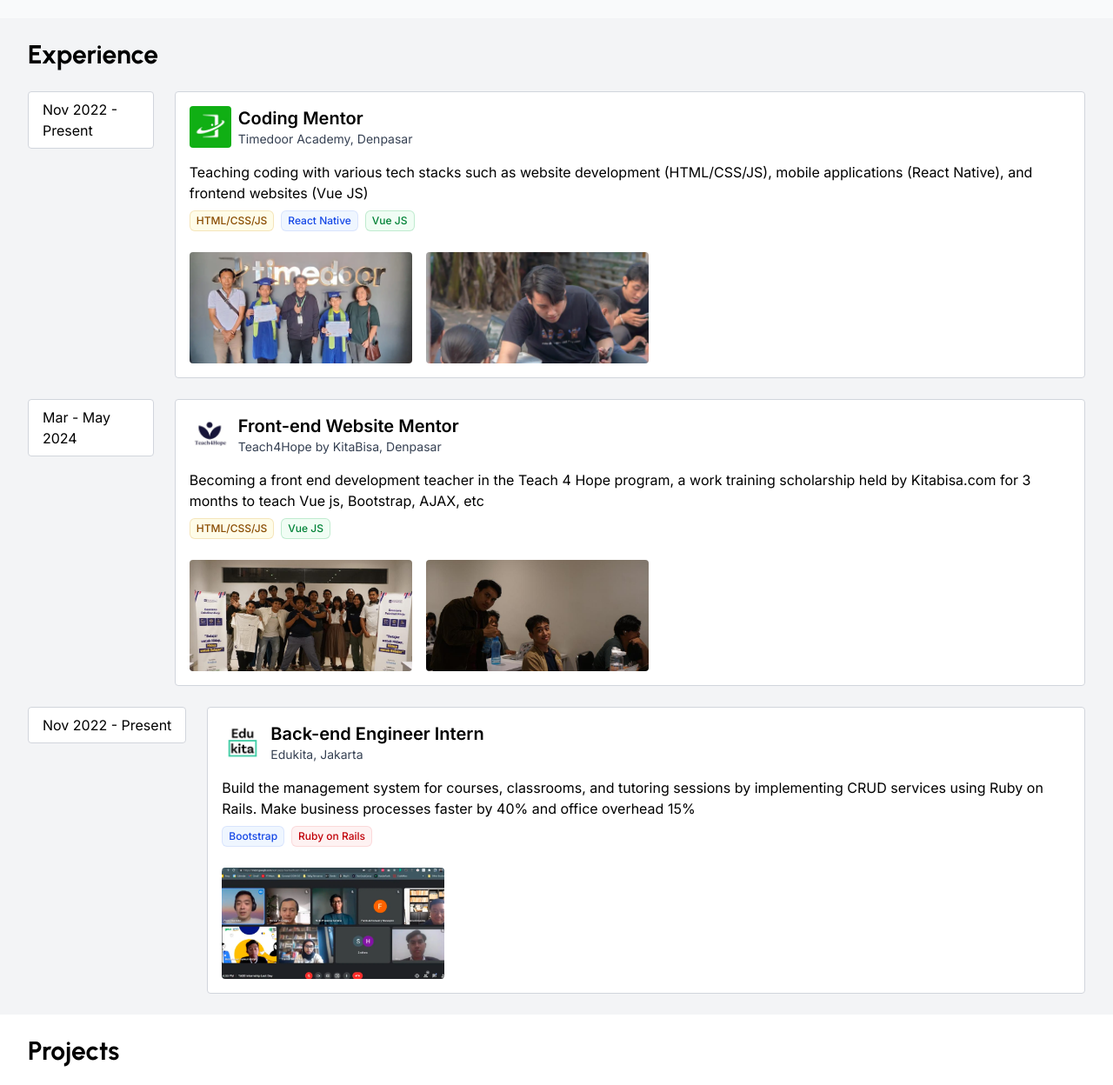
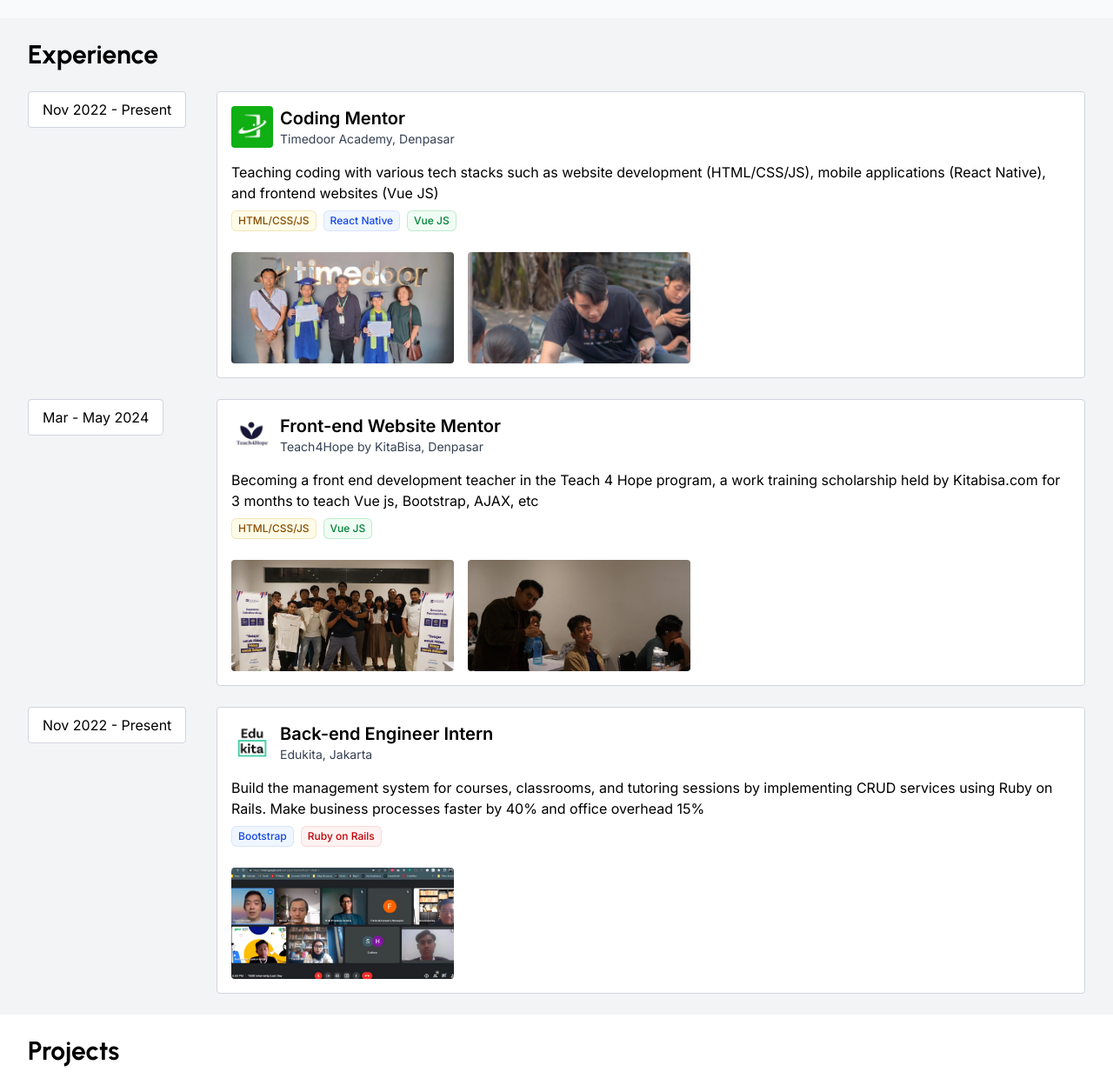
Before and after one commit to nouvalrz/nouvalrz.github.io, a website: page index.html in a window 1280 px wide. Shown: the part 871-2119 px from the top of the page at 87% size. Drawn offline with nearby package versions, Linux system fonts and the light colour scheme; a script that the page names is missing.

Commit message:
fix: responsive layout for experiences section

```diff
--- a/index.html
+++ b/index.html
@@ -150,7 +150,7 @@
                 <p>Nov 2022 - Present</p>
               </div>
             </div>
-            <div class="flex-[7] border border-gray-300 dark:border-gray-700 rounded p-4 bg-white dark:bg-black">
+            <div class="flex-[5] border border-gray-300 dark:border-gray-700 rounded p-4 bg-white dark:bg-black">
               <div class="flex flex-row items-center gap-2">
                 <img src="./public/images/pt_timedoor_indonesia_logo.jpeg" alt="pt_timedoor_indonesia_logo"
                   class="w-12 rounded">
@@ -187,7 +187,7 @@
                 <p>Mar - May 2024</p>
               </div>
             </div>
-            <div class="flex-[7] border border-gray-300 dark:border-gray-700 rounded p-4 bg-white dark:bg-black">
+            <div class="flex-[5] border border-gray-300 dark:border-gray-700 rounded p-4 bg-white dark:bg-black">
               <div class="flex flex-row items-center gap-2">
                 <img src="./public/images/teach4hope_logo.jpeg" alt="teach4hope_logo" class="w-12 rounded">
                 <div>
@@ -211,10 +211,13 @@
             </div>
           </div>
           <div class="flex flex-col items-start gap-2 experience-item lg:flex-row lg:gap-6 ">
-            <div class="px-4 py-2 bg-white border border-gray-300 rounded dark:border-gray-700 dark:bg-black">
-              <p>Nov 2022 - Present</p>
+            <div class="flex-[1]">
+              <div
+                class="inline-block px-4 py-2 bg-white border border-gray-300 rounded dark:border-gray-700 dark:bg-black">
+                <p>Nov 2022 - Present</p>
+              </div>
             </div>
-            <div class="flex-[1] border border-gray-300 dark:border-gray-700 rounded p-4 bg-white dark:bg-black">
+            <div class="flex-[5] border border-gray-300 dark:border-gray-700 rounded p-4 bg-white dark:bg-black">
               <div class="flex flex-row items-center gap-2">
                 <img src="./public/images/edukita-logo.jpeg" alt="edukita-logo" class="w-12 rounded">
                 <div>
```
Also changed, not shown: src/styles/output.css.
